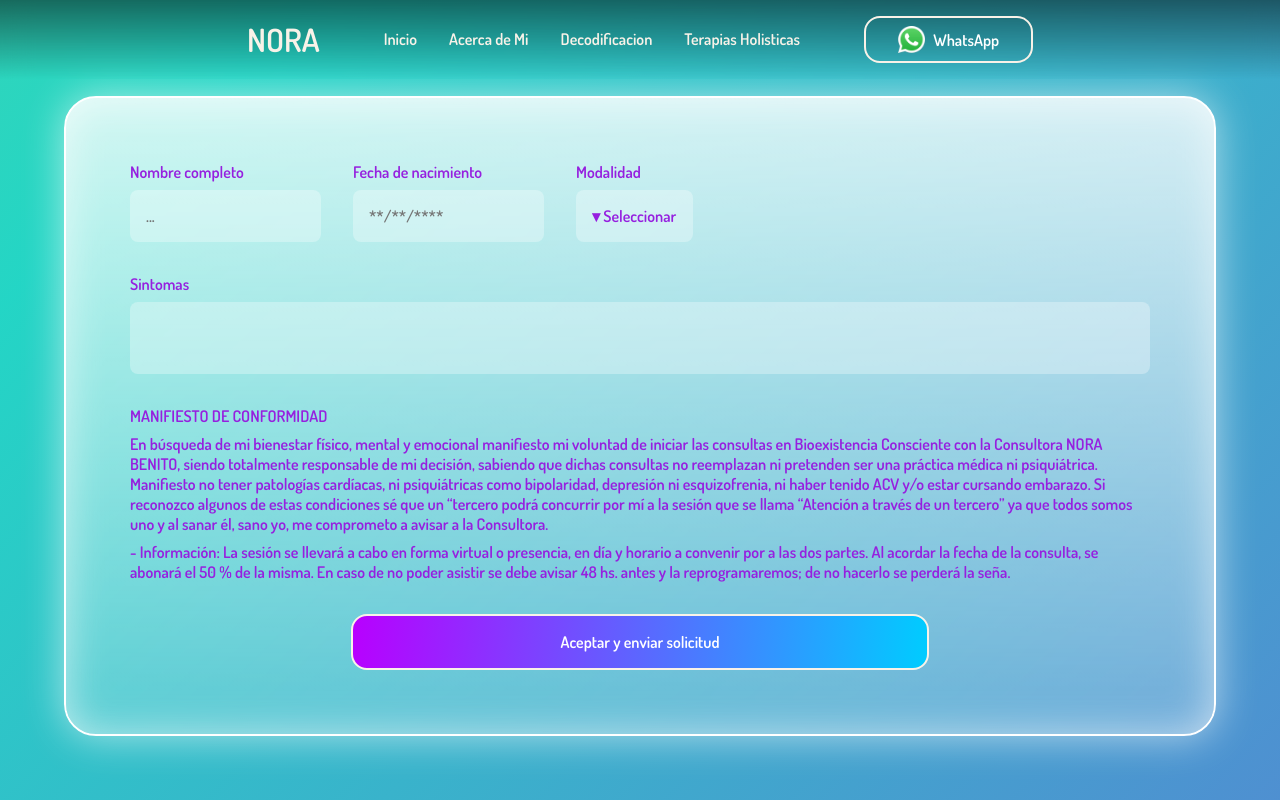
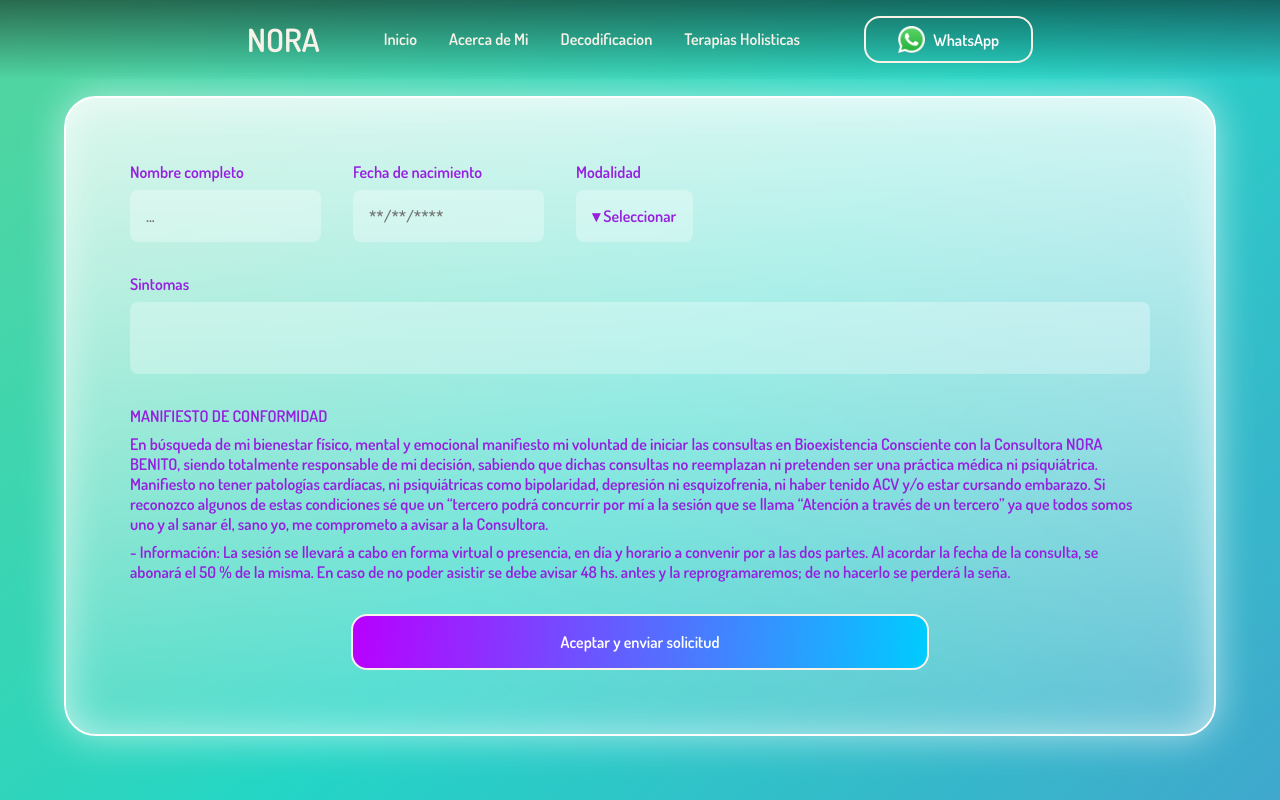
Before and after one commit to LeandroOnline/nora, a Next.js app: page /acuerdo-bio in a window 1280 px wide. Built offline with nearby package versions, Linux system fonts and the light colour scheme.

Commit message:
fix: background size

```diff
--- a/app/globals.css
+++ b/app/globals.css
@@ -6,12 +6,12 @@
     hsl(60, 85%, 50%, 0.8),
     hsl(300, 85%, 50%, 0.8)
   );
-  background-size: 700% 700%;
+  background-size: 500% 800%;
   animation: gradient 10s ease infinite;
-  height: 100%;
   background-color: rgba(149, 31, 173, 0.5);
   color: var(--dark-fuxia, #9620df);
   font-size: 16px;
+  height: 100vh;
 }
 
 @keyframes gradient {
```
